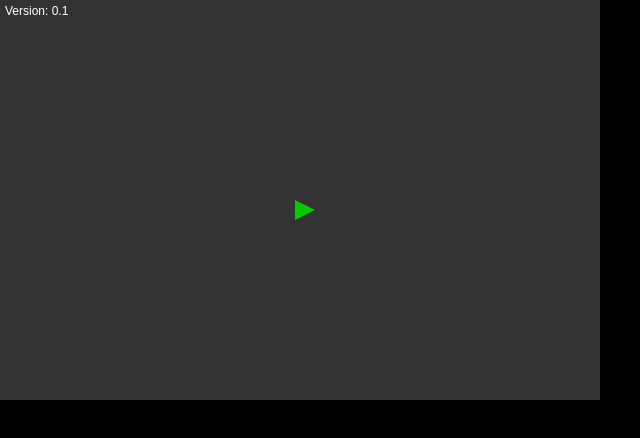
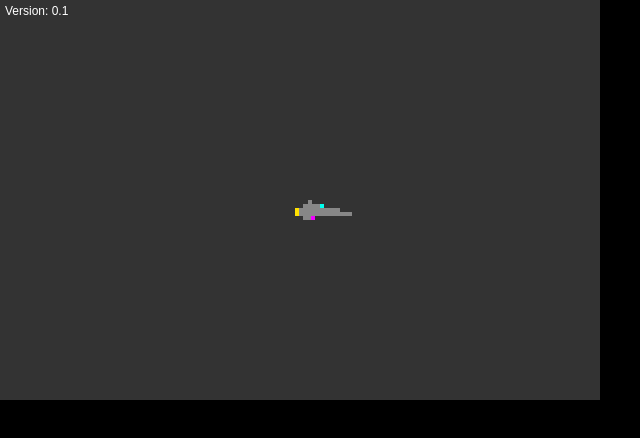
Before and after one commit to sambaguley/sideways, a website built with Parcel: page src/index.html in a window 1280 px wide. Both pictures are taken after a click on the button "START". Shown: the full height of the page, 0-640 px from the left. Built offline with nearby package versions, Linux system fonts and the light colour scheme.

Commit message:
Add graphic for ship

```diff
--- a/src/common/gameConstants.ts
+++ b/src/common/gameConstants.ts
@@ -49,4 +49,5 @@ export const HTML_ELEMENTS = {
   START_SCREEN: "startScreen",
   END_SCREEN: "endScreen",
   RESULT_TEXT: "resultText",
+  SHIP_IMAGE: "ship"
 };
--- a/src/common/htmlElements.ts
+++ b/src/common/htmlElements.ts
@@ -9,4 +9,6 @@ export const restartButton = document.getElementsByClassName(
 export const startScreen = document.getElementById(HTML_ELEMENTS.START_SCREEN);
 export const endScreen = document.getElementById(HTML_ELEMENTS.END_SCREEN);
 export const resultText = document.getElementById(HTML_ELEMENTS.RESULT_TEXT);
+export const shipImage = document.getElementById(HTML_ELEMENTS.SHIP_IMAGE);
+console.log("shipImage: ", shipImage);
 export const gameCanvas = document.getElementById("game") as HTMLCanvasElement;
--- a/src/elements/ship.ts
+++ b/src/elements/ship.ts
@@ -1,5 +1,5 @@
 import { ctx } from "../gameControl/gameControl";
-
+import { shipImage } from "../common/htmlElements"
 import { COLOURS, DIRECTION, GAME_HEIGHT, GAME_WIDTH } from "../common/gameConstants";
 
 const INITIAL_STATE = {
@@ -25,12 +25,13 @@ export default class Ship {
   dy = INITIAL_STATE.dy;
 
   draw = () => {
-    ctx.fillStyle = COLOURS.MAIN;
-    ctx.beginPath();
-    ctx.moveTo(this.x, this.y);
-    ctx.lineTo(this.x + this.width, this.y + this.height / 2);
-    ctx.lineTo(this.x, this.y + this.height);
-    ctx.fill();
+    ctx.drawImage(shipImage, this.x, this.y);
+    // ctx.fillStyle = COLOURS.MAIN;
+    // ctx.beginPath();
+    // ctx.moveTo(this.x, this.y);
+    // ctx.lineTo(this.x + this.width, this.y + this.height / 2);
+    // ctx.lineTo(this.x, this.y + this.height);
+    // ctx.fill();
   };
 
   reset = () => {
--- a/src/index.html
+++ b/src/index.html
@@ -19,6 +19,7 @@
       <h1 id="resultText">RESULT</h1>
       <button class="restartButton">RESTART</button>
     </div>
+    <img src="./images/ship.png" id="ship" class="hide" />
     <script src="./gameControl/gameControl.ts"></script>
   </body>
 </html>
```
Also changed, not shown: README.md, src/images/ship.png (added), 1 other file.
